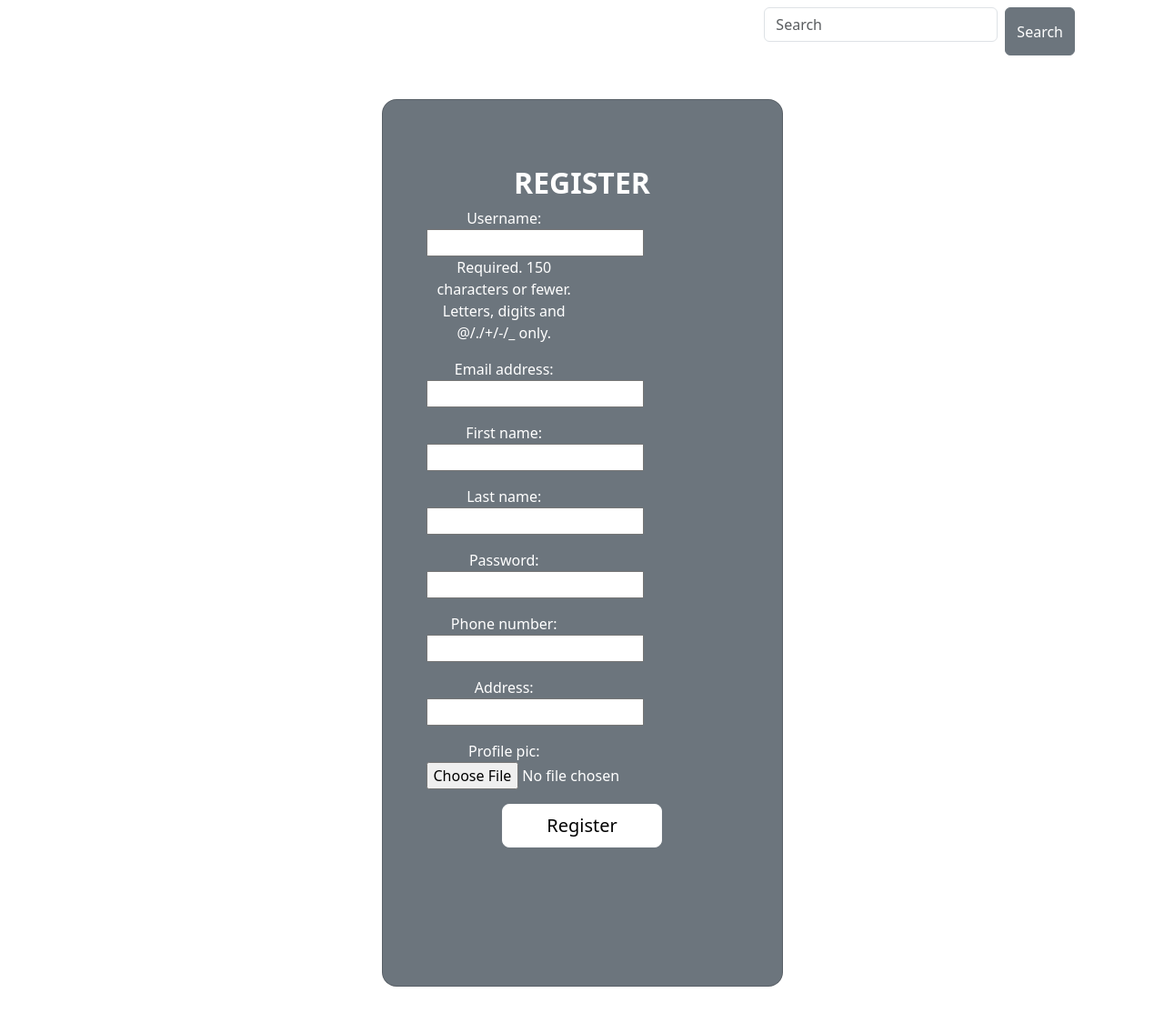
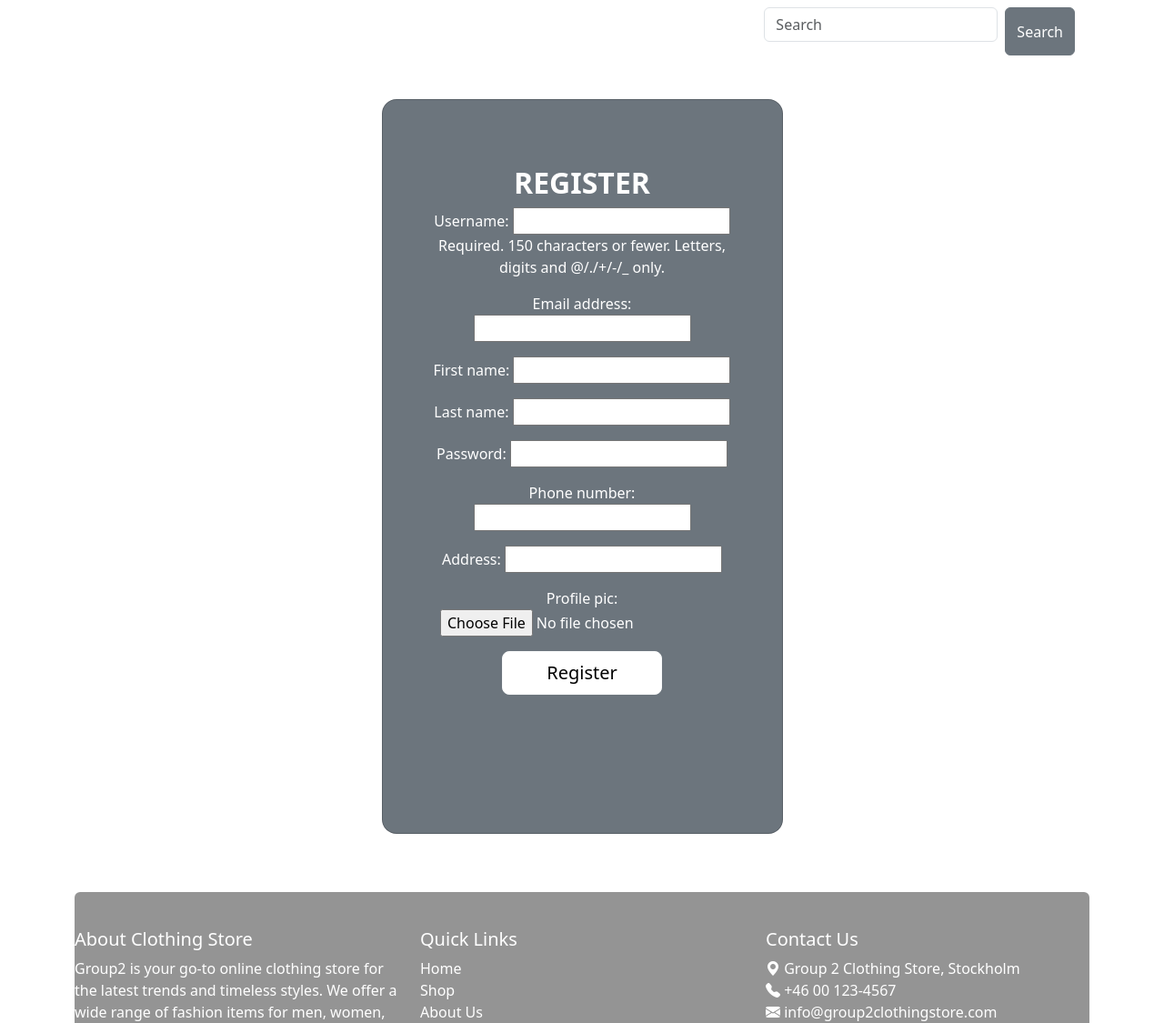
Before and after one commit to MadhuPojha/Clothing-Store, a Django app: page /register/ in a window 1280 px wide. Shown: the part 66-1191 px from the top of the page at 91% size. Run offline with Django 5.2, Linux system fonts and the light colour scheme.

```diff
--- a/clothing_store/templates/register.html
+++ b/clothing_store/templates/register.html
@@ -24,12 +24,8 @@
                                 <h2 class="fw-bold mb-2 text-uppercase">Register</h2>
                                 <form enctype="multipart/form-data" class="form-label" method="POST">
                                     {% csrf_token %}
-                                    <div class="col-md-6">
-                                        {{ user_form.as_p }}
-                                    </div>
-                                    <div class="col-md-6">
-                                        {{ profile_form.as_p }}
-                                    </div>
+                                    {{ user_form.as_p }}
+                                    {{ profile_form.as_p }}
                                     <input type="submit" class="btn btn-outline-light btn-lg px-5" value="Register">
                                 </form>
                             </div>
```
